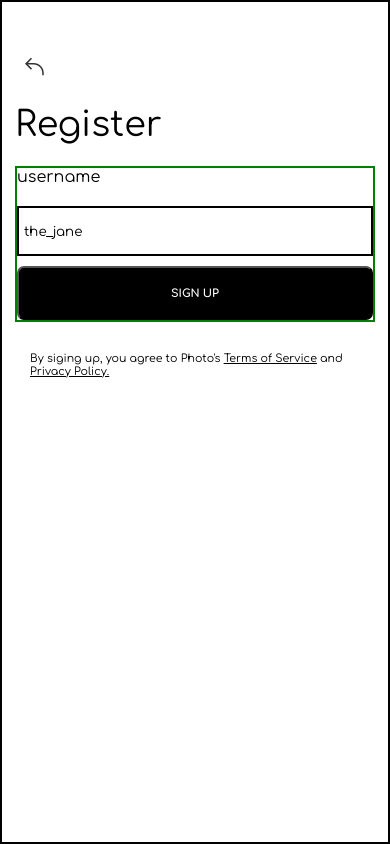
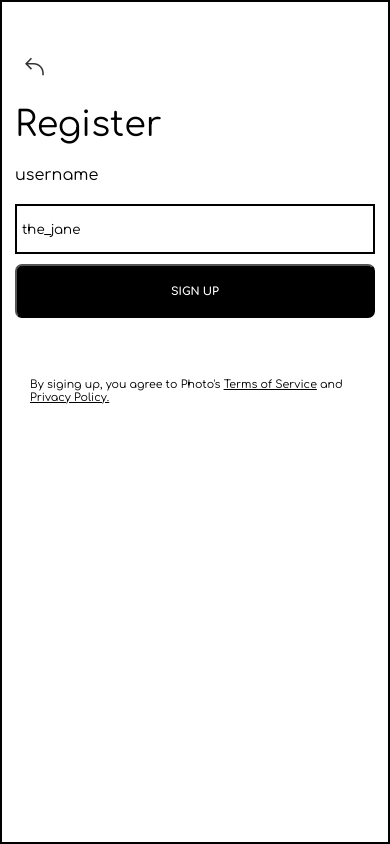
Before and after one commit to Nickk91/ProApp, a React (Vite) app in the folder client/: page /signup in a window 390 px wide. Built offline with nearby package versions, Linux system fonts and the light colour scheme.

Commit message:
almost completed responsivity

```diff
--- a/client/src/components/GenericForm/GenericForm.jsx
+++ b/client/src/components/GenericForm/GenericForm.jsx
@@ -44,6 +44,7 @@ const GenericForm = ({
         ))}
         <S.submitButton>{submitButtonText}</S.submitButton>
       </S.inputsContainer>
+      <S.spacer />
     </S.form>
   );
 };
--- a/client/src/components/StyledComponents/styles.jsx
+++ b/client/src/components/StyledComponents/styles.jsx
@@ -20,7 +20,7 @@ const formTitle = styled.div`
 `;
 
 const inputsContainer = styled.div`
-  border: green solid 2px;
+  /* border: green solid 2px; */
   display: flex;
   flex-direction: column;
   gap: 3px;
@@ -65,6 +65,12 @@ const submitButton = styled.button`
     width: 95%;
     align-self: center;
   }
+  @media screen and (min-width: 600px) {
+    /* Styles for screens with a maximum width of 600px */
+    /* For example, you can change the width of the form */
+    width: 95%;
+    align-self: center;
+  }
 `;
 
 const input = styled.input`
@@ -100,6 +106,13 @@ const inputBox = styled.input`
     width: 95%;
     align-self: center;
   }
+
+  @media screen and (min-width: 600px) {
+    /* Styles for screens with a maximum width of 600px */
+    /* For example, you can change the width of the form */
+    width: 95%;
+    align-self: center;
+  }
 `;
 
 const label = styled.label`
@@ -127,6 +140,20 @@ const statusesContainer = styled.div`
   align-items: center;
   justify-content: space-between;
   margin-bottom: 10px;
+
+  @media screen and (max-width: 365px) {
+    /* Styles for screens with a maximum width of 600px */
+    /* For example, you can change the width of the form */
+    width: 95%;
+    align-self: center;
+  }
+
+  @media screen and (min-width: 600px) {
+    /* Styles for screens with a maximum width of 600px */
+    /* For example, you can change the width of the form */
+    width: 95%;
+    align-self: center;
+  }
 `;
 
 const statusButton = styled.img`
@@ -204,6 +231,10 @@ const spaceDiv = styled.div`
   height: 100px;
 `;
 
+const spacer = styled.div`
+  height: 30px;
+`;
+
 export {
   form,
   formTitle,
@@ -225,4 +256,5 @@ export {
   page,
   projectTitle,
   spaceDiv,
+  spacer,
 };
```
